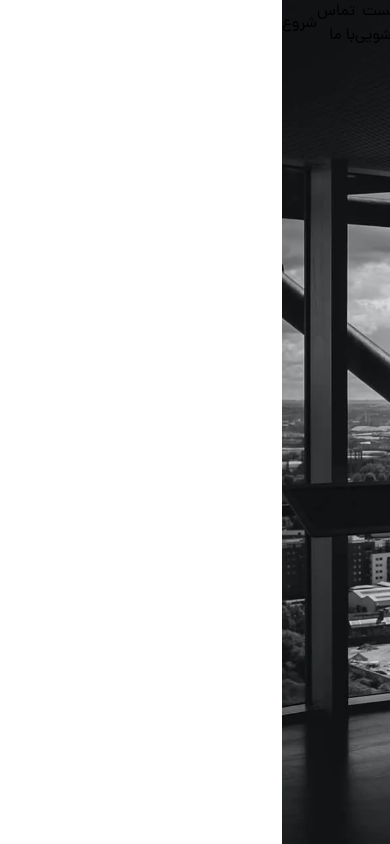
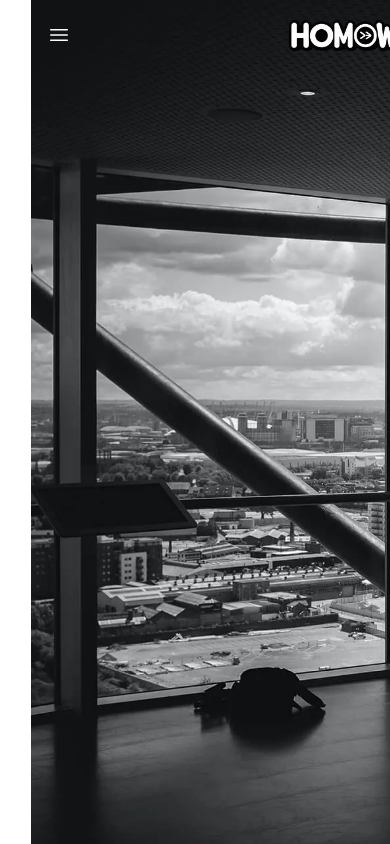
Before and after one commit to homow/kasuka, a React (Vite) app: page / in a window 390 px wide. Built offline with nearby package versions, Linux system fonts and the light colour scheme.

Commit message:
update and responsive NavBar in Header and Create .gitattributes file

```diff
--- a/src/css/style.css
+++ b/src/css/style.css
@@ -2,10 +2,13 @@
 @import "tailwindcss";
 
 @theme {
+    /* fonts */
     --font-dana-lt: "dana light", sans-serif;
     --font-dana-rg: "dana regular", sans-serif;
     --font-dana-md: "dana medium", sans-serif;
     --font-dana-bl: "dana bold", sans-serif;
+
+    /* colors */
 }
 
 body {
--- a/src/jsx/component/Header/Header.jsx
+++ b/src/jsx/component/Header/Header.jsx
@@ -4,8 +4,10 @@ import NavBar from '@/jsx/component/Header/NavBar.jsx'
 
 function Header() {
     return (
-        <header className="h-screen bg-[url('/static/img/hero-bg.webp')] bg-cover bg-fixed">
-            <NavBar/>
+        <header className="h-screen pt-4 text-white bg-[url('/static/img/hero-bg.webp')] bg-cover bg-fixed">
+            <div className="container">
+                <NavBar/>
+            </div>
         </header>
     )
 }
--- a/src/jsx/component/Header/NavBar.jsx
+++ b/src/jsx/component/Header/NavBar.jsx
@@ -1,21 +1,75 @@
 import {StrictMode} from 'react'
 
-export default function NavBar() {
-    return (
-        <StrictMode>
-            <nav className={"flex items-center justify-between"}>
-                <div><a href="https://homow.ir"><img className={"w-full"} src="/static/logo/logo.webp" alt="logo"/></a></div>
-                <ul className={'flex items-center justify-between'}>
-                    <li><a href="/">خانه</a></li>
-                    <li><a href="">درباره ما</a></li>
-                    <li><a href="">خدمات</a></li>
-                    <li><a href="">نمونه کارها</a></li>
-                    <li><a href="">تیم</a></li>
-                    <li><a href="">لیست کشویی</a></li>
-                    <li><a href="">تماس با ما</a></li>
-                </ul>
-                <div><a href="https://homow.ir">شروع</a></div>
-            </nav>
-        </StrictMode>
-    )
+const navMenuHandler = elem => {
+    const flagMenu = elem.currentTarget.dataset.navMenu;
+    const openIcon = elem.currentTarget.querySelector("[data-icon-menu=open]");
+    const closeIcon = elem.currentTarget.querySelector("[data-icon-menu=close]");
+    const menu = document.getElementById("menu")
+    const overlay = document.getElementById("overlay");
+
+    elem.currentTarget.dataset.navMenu = flagMenu === "close" ? "open" : "close";
+
+    openIcon.classList.toggle("hidden", elem.currentTarget.dataset.navMenu === "open");
+    closeIcon.classList.toggle("hidden", elem.currentTarget.dataset.navMenu === "close");
+
+    if (elem.currentTarget.dataset.navMenu === "open") {
+        menu.style.right = "0"
+        overlay.classList.remove("hidden");
+    } else {
+        menu.style.right = "-180px"
+        overlay.classList.add("hidden");
+    }
 }
+
+function NavBar() {
+    return (<StrictMode>
+        <nav className={"flex items-center justify-between"}>
+            <div id="overlay" className="fixed inset-0 -bottom-2000 bg-black/60 z-10 hidden"></div>
+            <div className={"max-w-30"}><a href="https://homow.ir"><img className={"w-full"} src="/static/logo/logo.webp" alt="logo"/></a></div>
+            <ul className={'z-20 max-md:fixed top-0 -right-45 bottom-0 transition-all duration-150 flex gap-1 max-md:flex-col md:flex-row md:grow md:justify-center md:gap-5 lg:gap-12 font-dana-md max-md:text-black max-md:bg-white w-40'} id={"menu"}>
+                <li>
+                    <a className={'block max-md:py-4 max-md:pr-4 max-md:hover:bg-amber-400 md:hover:text-amber-400 transition-all duration-300'} href="/">خانه</a>
+                </li>
+                <li>
+                    <a className={'block max-md:py-4 max-md:pr-4 max-md:hover:bg-amber-400 md:hover:text-amber-400 transition-all duration-300'} href="">درباره ما</a>
+                </li>
+                <li>
+                    <a className={'block max-md:py-4 max-md:pr-4 max-md:hover:bg-amber-400 md:hover:text-amber-400 transition-all duration-300'} href="">خدمات</a>
+                </li>
+                <li>
+                    <a className={'block max-md:py-4 max-md:pr-4 max-md:hover:bg-amber-400 md:hover:text-amber-400 transition-all duration-300'} href="">نمونه کارها</a>
+                </li>
+                <li>
+                    <a className={'block max-md:py-4 max-md:pr-4 max-md:hover:bg-amber-400 md:hover:text-amber-400 transition-all duration-300'} href="">تیم</a>
+                </li>
+                <li>
+                    <a className={'block max-md:py-4 max-md:pr-4 max-md:hover:bg-amber-400 md:hover:text-amber-400 transition-all duration-300'} href="">تماس با ما</a>
+                </li>
+            </ul>
+            <div className={"cursor-pointer"}>
+                    <span onClick={navMenuHandler.bind(this)} data-nav-menu="close" className={"z-30 md:hidden"}>
+                        <svg data-icon-menu='open' xmlns="http://www.w3.org/2000/svg" fill="none" viewBox="0 0 24 24" strokeWidth={1.5} stroke="currentColor" className="size-6 z-30">
+                            <path strokeLinecap="round" strokeLinejoin="round" d="M3.75 6.75h16.5M3.75 12h16.5m-16.5 5.25h16.5"/>
+                        </svg>
+                        <svg data-icon-menu='close' xmlns="http://www.w3.org/2000/svg" fill="none" viewBox="0 0 24 24" strokeWidth={1.5} stroke="currentColor" className="size-6 hidden z-30">
+                            <path strokeLinecap="round" strokeLinejoin="round" d="M6 18 18 6M6 6l12 12"/>
+                        </svg>
+                    </span>
+
+                <a className={'hidden md:block py-2 px-4 border border-amber-400 rounded-sm transition-all duration-250 hover:bg-amber-400 hover:text-black/90'} href="https://homow.ir">شروع</a>
+            </div>
+        </nav>
+    </StrictMode>)
+}
+
+window.onclick = e => {
+    const path = e.composedPath();
+    const btnNavMenu = document.querySelector("[data-nav-menu]");
+    const menu = document.getElementById("menu");
+
+    if (btnNavMenu && btnNavMenu.dataset.navMenu === "open" && !path.includes(menu) && !path.includes(btnNavMenu)) {
+        navMenuHandler({currentTarget: btnNavMenu});
+    }
+};
+
+export default NavBar
```
Also changed, not shown: 1 other file (tests, documents, lock files or other folders).
